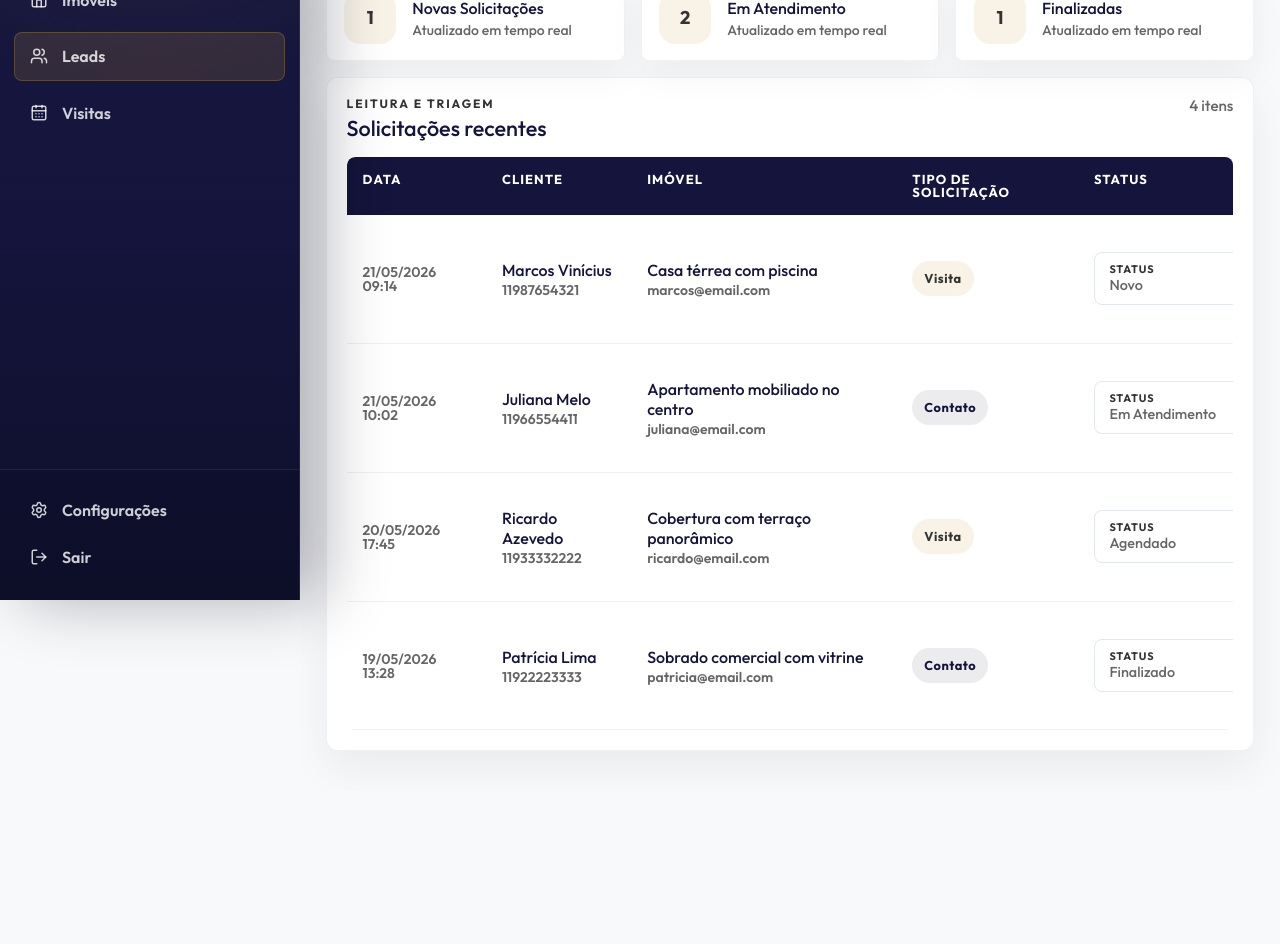
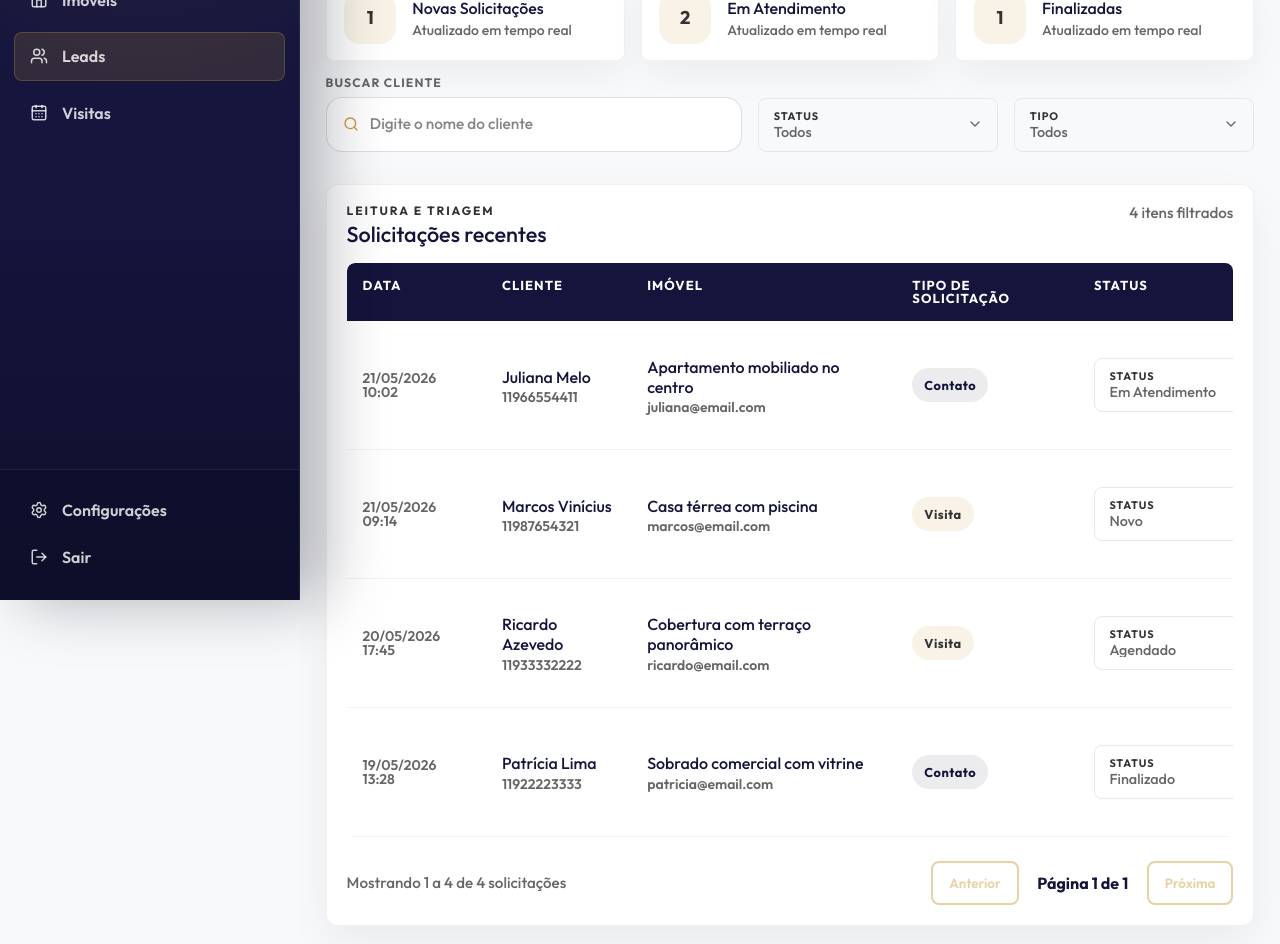
Before and after one commit to The-Wavem/imobiliaria_valdinei, a React (Vite) app: page /admin/leads in a window 1280 px wide. Shown: the part 200-1144 px from the top of the page. Before the commit the page ends 991 px from the top, so only its background shows below. Built offline with nearby package versions, Linux system fonts and the light colour scheme.

Commit message:
TD-27 Adicionar filtros de busca e paginação na página LeadsManager

```diff
--- a/src/pages/admin/LeadsManager.jsx
+++ b/src/pages/admin/LeadsManager.jsx
@@ -1,16 +1,25 @@
 import { useMemo, useState } from "react";
 import { Eye, MessageCircle, Search } from "lucide-react";
 import AdminSidebar from "@components/layout/AdminSidebar";
+import Input from "@components/ui/Input/Input.jsx";
 import Button from "@components/ui/Button/Button.jsx";
 import Modal from "@components/ui/Modal/Modal.jsx";
 import Select from "@components/ui/Select/Select.jsx";
+import paginationStyles from "./Pagination.module.css";
 import styles from "./LeadsManager.module.css";
 
 const statusOptions = [
+  { label: "Todos", value: "Todos" },
   { label: "Novo", value: "Novo" },
   { label: "Em Atendimento", value: "Em Atendimento" },
   { label: "Agendado", value: "Agendado" },
   { label: "Finalizado", value: "Finalizado" },
+];
+
+const typeOptions = [
+  { label: "Todos", value: "Todos" },
+  { label: "Visita", value: "Visita" },
+  { label: "Contato", value: "Contato" },
 ];
 
 const requestTypeStyles = {
@@ -100,10 +109,29 @@ function getRequestTypeClass(requestType) {
   return requestTypeStyles[requestType] || styles.requestBadgeContact;
 }
 
+function parseBrazilianDateTime(dateValue) {
+  const [datePart = "", timePart = "00:00"] = String(dateValue || "").trim().split(" ");
+  const [day = "0", month = "0", year = "0"] = datePart.split("/");
+  const [hours = "0", minutes = "0"] = timePart.split(":");
+
+  return new Date(
+    Number(year),
+    Number(month) - 1,
+    Number(day),
+    Number(hours),
+    Number(minutes),
+  ).getTime();
+}
+
 export default function LeadsManager() {
   const [requests, setRequests] = useState(initialRequests);
   const [selectedRequest, setSelectedRequest] = useState(null);
   const [isDetailsOpen, setIsDetailsOpen] = useState(false);
+  const [searchTerm, setSearchTerm] = useState("");
+  const [filterStatus, setFilterStatus] = useState("Todos");
+  const [filterType, setFilterType] = useState("Todos");
+  const [currentPage, setCurrentPage] = useState(1);
+  const itemsPerPage = 10;
 
   const metrics = useMemo(
     () =>
@@ -113,6 +141,32 @@ export default function LeadsManager() {
       })),
     [requests],
   );
+
+  const processedLeads = useMemo(() => {
+    const normalizedSearch = searchTerm.trim().toLowerCase();
+
+    return [...requests]
+      .filter((request) => {
+        const matchesSearch = normalizedSearch
+          ? request.client.name.toLowerCase().includes(normalizedSearch)
+          : true;
+
+        const matchesStatus = filterStatus === "Todos" || request.status === filterStatus;
+        const matchesType = filterType === "Todos" || request.requestType === filterType;
+
+        return matchesSearch && matchesStatus && matchesType;
+      })
+      .sort((leftRequest, rightRequest) => parseBrazilianDateTime(rightRequest.date) - parseBrazilianDateTime(leftRequest.date));
+  }, [filterStatus, filterType, requests, searchTerm]);
+
+  const totalRequests = processedLeads.length;
+  const totalPages = Math.max(1, Math.ceil(totalRequests / itemsPerPage));
+  const safeCurrentPage = Math.min(currentPage, totalPages);
+  const indexOfLastItem = safeCurrentPage * itemsPerPage;
+  const indexOfFirstItem = totalRequests === 0 ? 0 : indexOfLastItem - itemsPerPage;
+  const visibleRequests = processedLeads.slice(indexOfFirstItem, indexOfLastItem);
+  const showStart = totalRequests === 0 ? 0 : indexOfFirstItem + 1;
+  const showEnd = totalRequests === 0 ? 0 : Math.min(indexOfLastItem, totalRequests);
 
   const openDetails = (request) => {
     setSelectedRequest(request);
@@ -130,6 +184,21 @@ export default function LeadsManager() {
         request.id === requestId ? { ...request, status: nextStatus } : request,
       ),
     );
+  };
+
+  const handleSearchChange = (event) => {
+    setSearchTerm(event.target.value);
+    setCurrentPage(1);
+  };
+
+  const handleStatusFilterChange = (nextStatus) => {
+    setFilterStatus(nextStatus);
+    setCurrentPage(1);
+  };
+
+  const handleTypeFilterChange = (nextType) => {
+    setFilterType(nextType);
+    setCurrentPage(1);
   };
 
   const handleWhatsApp = (request) => {
@@ -170,13 +239,45 @@ export default function LeadsManager() {
             ))}
           </section>
 
+          <div className={styles.filterBar} aria-label="Filtros de solicitações">
+            <div className={styles.filterFieldSearch}>
+              <Input
+                icon={Search}
+                label="Buscar cliente"
+                placeholder="Digite o nome do cliente"
+                value={searchTerm}
+                onChange={handleSearchChange}
+              />
+            </div>
+
+            <div className={styles.filterFieldSelect}>
+              <Select
+                compact
+                label="Status"
+                options={statusOptions}
+                value={filterStatus}
+                onChange={handleStatusFilterChange}
+              />
+            </div>
+
+            <div className={styles.filterFieldSelect}>
+              <Select
+                compact
+                label="Tipo"
+                options={typeOptions}
+                value={filterType}
+                onChange={handleTypeFilterChange}
+              />
+            </div>
+          </div>
+
           <section className={styles.tableCard} aria-label="Tabela de solicitações">
             <div className={styles.tableHeadBar}>
               <div>
                 <p className={styles.tableKicker}>Leitura e triagem</p>
                 <h2 className={styles.tableTitle}>Solicitações recentes</h2>
               </div>
-              <p className={styles.tableMeta}>{requests.length} itens</p>
+              <p className={styles.tableMeta}>{totalRequests} itens filtrados</p>
             </div>
 
             <div className={styles.tableWrap}>
@@ -192,7 +293,7 @@ export default function LeadsManager() {
                   </tr>
                 </thead>
                 <tbody>
-                  {requests.map((request) => (
+                  {visibleRequests.map((request) => (
                     <tr key={request.id}>
                       <td>
                         <div className={styles.dateCell}>{request.date}</div>
@@ -252,6 +353,38 @@ export default function LeadsManager() {
                 </tbody>
               </table>
             </div>
+
+            <footer className={paginationStyles.paginationFooter}>
+              <p className={paginationStyles.paginationSummary}>
+                Mostrando {showStart} a {showEnd} de {totalRequests} solicitações
+              </p>
+
+              <div className={paginationStyles.paginationControls}>
+                <Button
+                  type="button"
+                  variant="outline"
+                  className={paginationStyles.paginationButton}
+                  onClick={() => setCurrentPage((page) => Math.max(1, page - 1))}
+                  disabled={safeCurrentPage === 1}
+                >
+                  Anterior
+                </Button>
+
+                <span className={paginationStyles.paginationPageIndicator}>
+                  Página {safeCurrentPage} de {totalPages}
+                </span>
+
+                <Button
+                  type="button"
+                  variant="outline"
+                  className={paginationStyles.paginationButton}
+                  onClick={() => setCurrentPage((page) => Math.min(totalPages, page + 1))}
+                  disabled={safeCurrentPage === totalPages}
+                >
+                  Próxima
+                </Button>
+              </div>
+            </footer>
           </section>
         </div>
       </main>
--- a/src/pages/admin/LeadsManager.module.css
+++ b/src/pages/admin/LeadsManager.module.css
@@ -61,6 +61,24 @@
   color: var(--color-text-muted);
   font-weight: 600;
   box-shadow: 0 14px 36px rgba(15, 23, 42, 0.05);
+}
+
+.filterBar {
+  display: flex;
+  gap: 1rem;
+  margin-bottom: 2rem;
+  align-items: flex-end;
+  flex-wrap: wrap;
+}
+
+.filterFieldSearch {
+  flex: 1 1 22rem;
+  min-width: 0;
+}
+
+.filterFieldSelect {
+  flex: 0 0 15rem;
+  min-width: 0;
 }
 
 .metricsBar {
@@ -342,6 +360,17 @@
     flex-direction: column;
   }
 
+  .filterBar {
+    flex-direction: column;
+    align-items: stretch;
+  }
+
+  .filterFieldSelect,
+  .filterFieldSearch {
+    flex: 1 1 auto;
+    width: 100%;
+  }
+
   .tableMeta {
     text-align: left;
   }
--- /dev/null
+++ b/src/pages/admin/Pagination.module.css
@@ -0,0 +1,57 @@
+.paginationFooter {
+  display: flex;
+  justify-content: space-between;
+  align-items: center;
+  gap: 1rem;
+  padding: 1.5rem 0 0;
+}
+
+.paginationSummary {
+  margin: 0;
+  color: var(--color-text-muted);
+  font-size: 0.95rem;
+}
+
+.paginationControls {
+  display: flex;
+  align-items: center;
+  gap: 0.75rem;
+}
+
+.paginationPageIndicator {
+  min-width: 6.5rem;
+  text-align: center;
+  color: var(--color-brand-secondary);
+  font-weight: 700;
+}
+
+.paginationButton {
+  min-height: 2.75rem !important;
+  padding: 0.65rem 1rem !important;
+}
+
+.paginationButton:disabled {
+  opacity: 0.45;
+  cursor: not-allowed;
+  transform: none;
+}
+
+@media (max-width: 720px) {
+  .paginationFooter {
+    flex-direction: column;
+    align-items: flex-start;
+  }
+
+  .paginationControls {
+    width: 100%;
+  }
+
+  .paginationButton {
+    flex: 1 1 0;
+  }
+
+  .paginationPageIndicator {
+    min-width: 0;
+    flex: 0 0 auto;
+  }
+}
```
